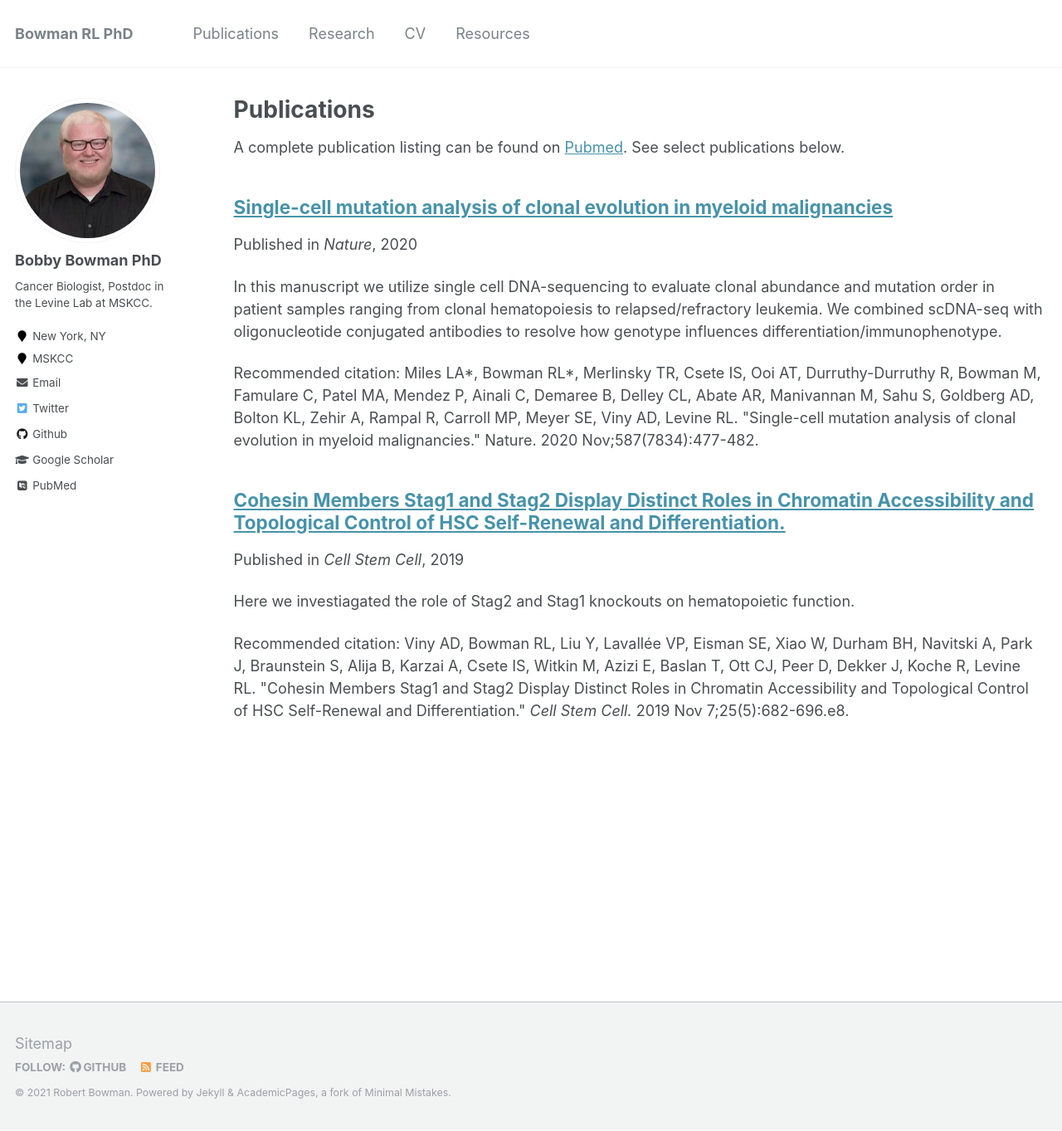
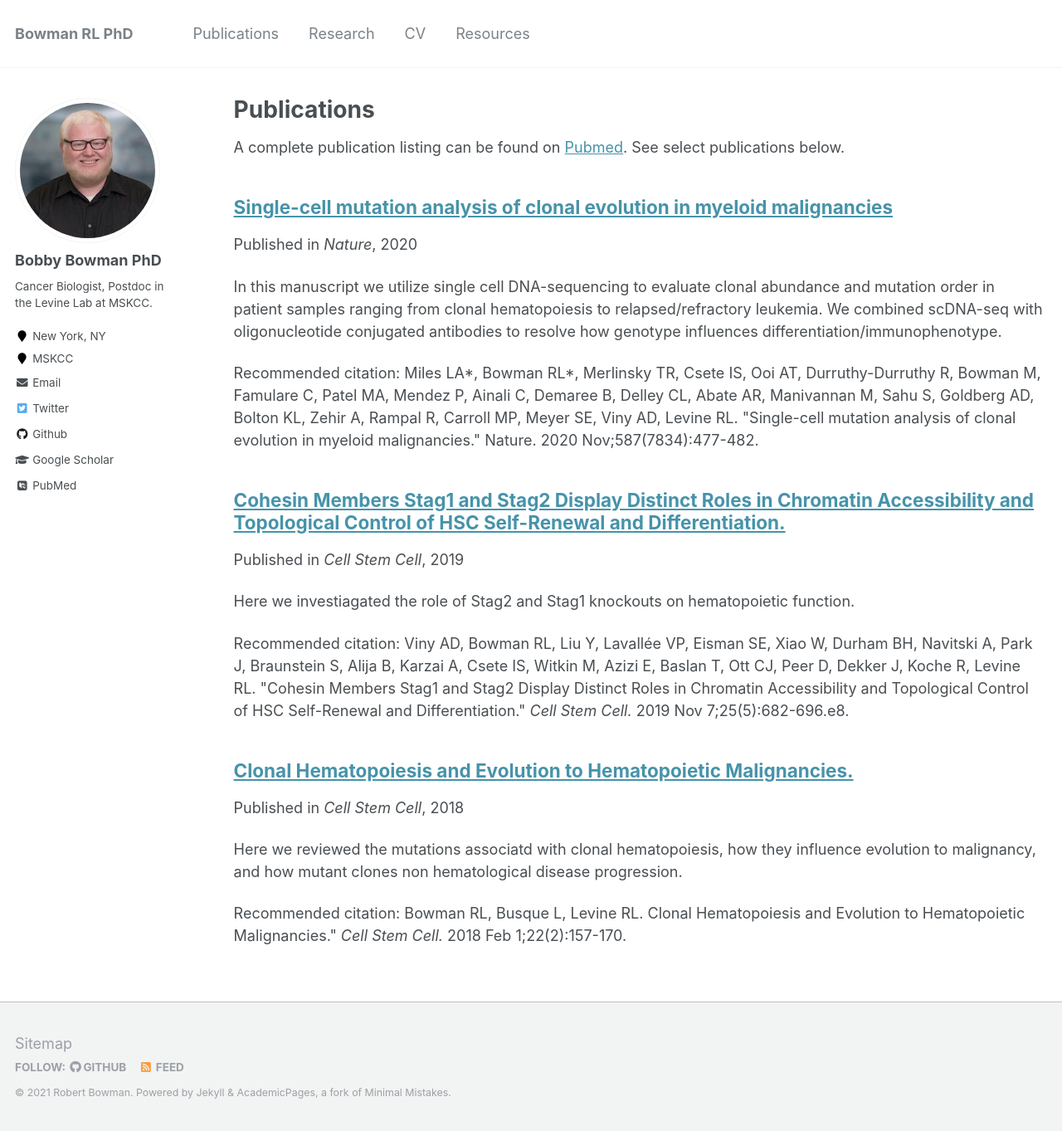
Before and after one commit to bowmanr/bowmanr.github.io, a Jekyll site: the page built from _pages/publications.md, in a window 1280 px wide and 1363 px high. Shown: the whole window at 83% size. Built offline with Jekyll 4.4.1, drawn with Linux system fonts in a browser that asks for light colours; some web fonts are replaced; part of the change alters nothing that is shown.

```diff
--- a/_publications/2018-01-02-CHReview.md
+++ b/_publications/2018-01-02-CHReview.md
@@ -1,5 +1,3 @@
-Bowman RL, Busque L, Levine RL. Clonal Hematopoiesis and Evolution to Hematopoietic Malignancies. Cell Stem Cell. 2018 Feb 1;22(2):157-170. doi: 10.1016/j.stem.2018.01.011. Review. PubMed PMID: 29395053; PubMed Central PMCID: PMC5804896.
-
 ---
 title: "Clonal Hematopoiesis and Evolution to Hematopoietic Malignancies."
 collection: publications
```
